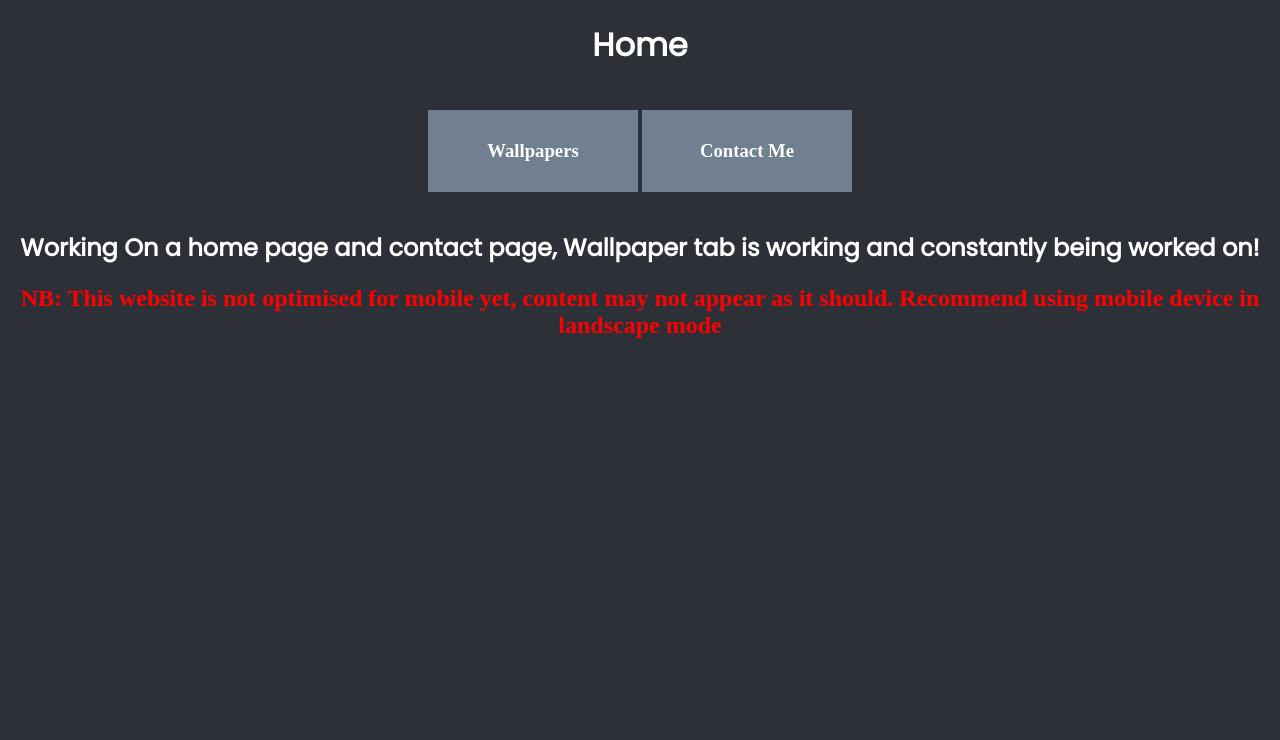
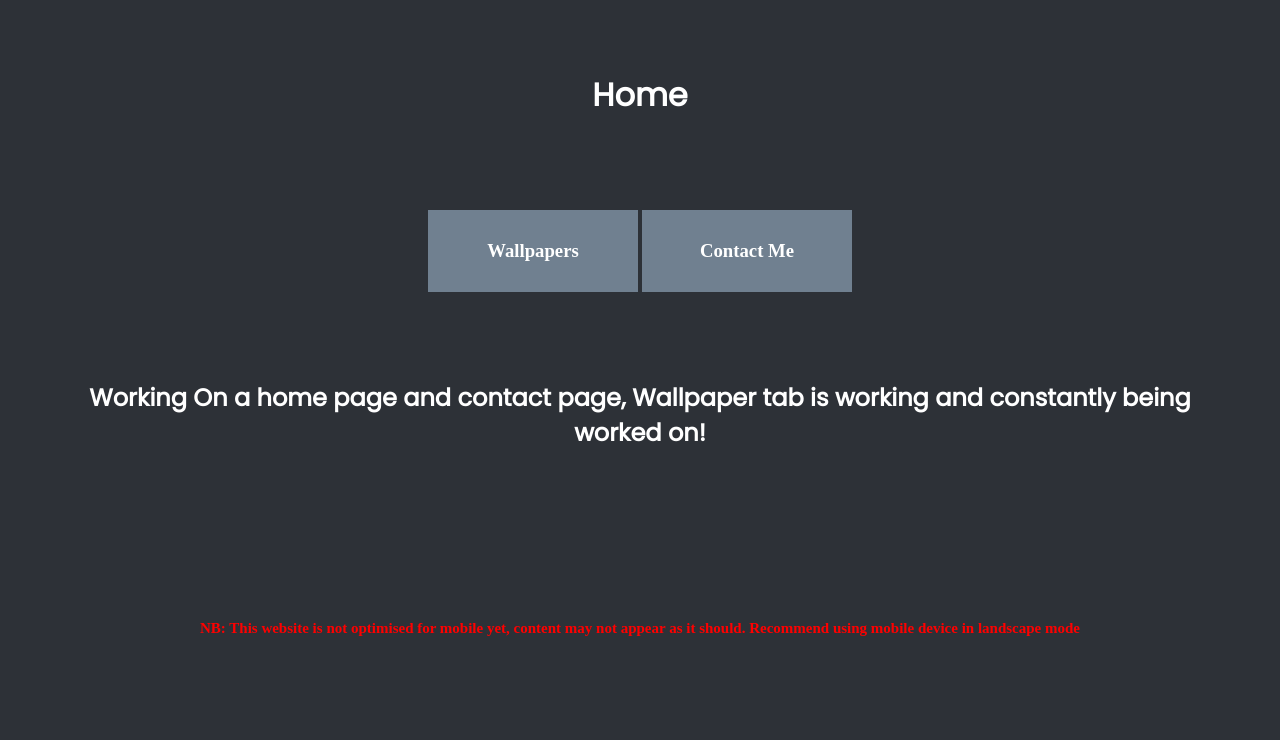
Before and after one commit to Its-just-HB/Wallpapers, a plain HTML site: page index.html in a window 1280 px wide. Drawn offline with Linux system fonts and the light colour scheme; files whose address does not match are found by name; a web font is replaced by a local one.

Commit message:
home changes

```diff
--- a/styles/styles.css
+++ b/styles/styles.css
@@ -19,6 +19,7 @@ h1 {
     color: white;
     font-family:"Poppins";
     max-width: auto; max-height: auto;
+	padding: 50px;
 }
 h3 {
     font-family: "Glacial Indifference";
@@ -164,4 +165,6 @@ p {
 }
 h2 {
 	color: red;
+	padding: 100px;
+	font-size: 15px;
 }
```
